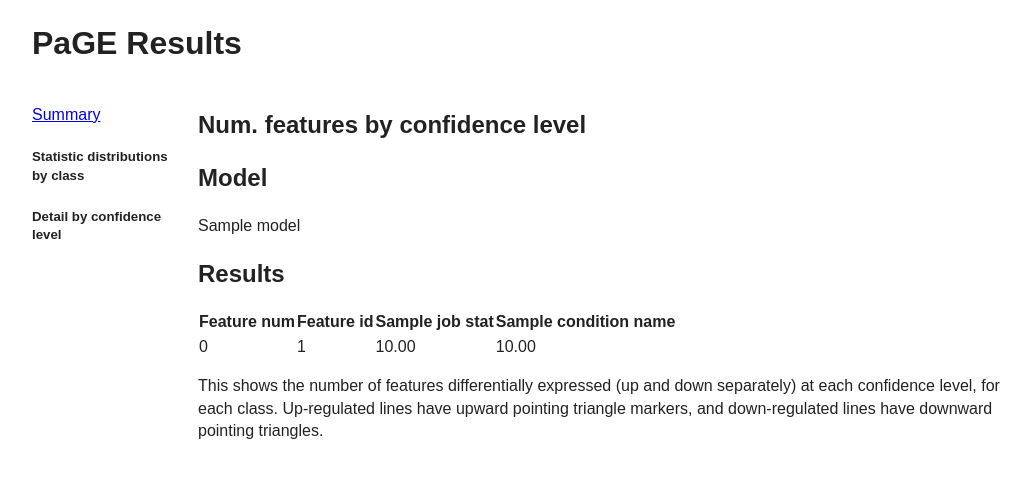
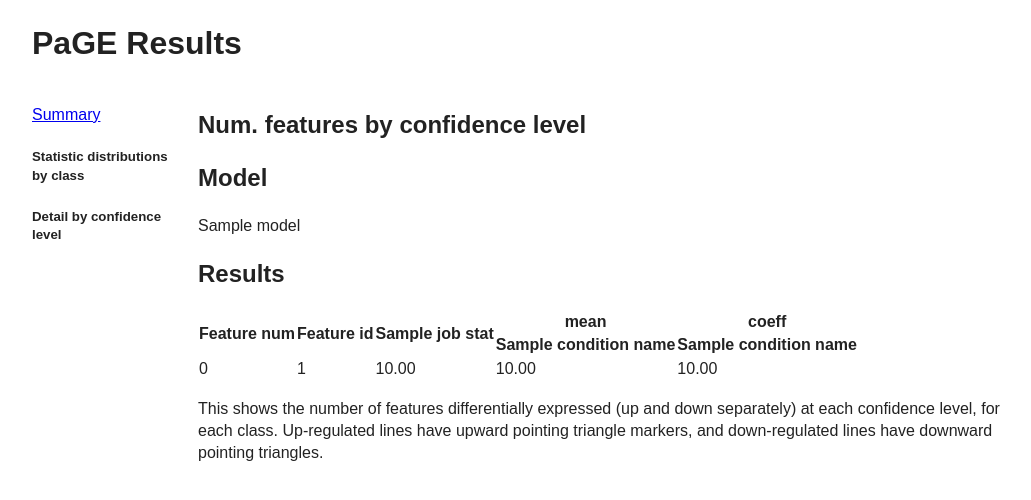
Before and after one commit to itmat/pade, a Python web app: template python/page/templates/index.html in a window 1280 px wide. Shown: the top 500 px of the page, without its empty margins (123-1154 px from the left). Run offline with Jinja, Linux system fonts and the light colour scheme; the template is opened without the code that fills it: most values are stand-ins (such as "Sample title", 1, 10 or a date in 2020); some libraries are stand-ins or nearby versions.

Commit message:
Show coefficients

```diff
--- a/python/page/main.py
+++ b/python/page/main.py
@@ -174,7 +174,12 @@ def do_run(args):
     logging.debug("Shape of means is " + str(np.shape(job.means)))
 
     job.stats = job.stat.compute(reshaped)
+
+    logging.info("Computing coefficients")
+    job.coeffs = job.means - job.means[0]
+
     report.make_report(job)
+
 
 
 
--- a/python/page/templates/index.html
+++ b/python/page/templates/index.html
@@ -18,7 +18,11 @@
         <th>{{ job.stat_name }} stat</th>
 
         {% for name in job.condition_names %}
-        <th>{{ name }}</th>
+        <th>mean<br/>{{ name }}</th>
+        {% endfor %}
+
+        {% for name in job.condition_names %}
+        <th>coeff<br/>{{ name }}</th>
         {% endfor %}
       </tr>
 
@@ -30,9 +34,14 @@
         <!-- Should get list of stats -->
         <td>{{ "%.2f"|format(job.stats[i]) }}</td>
 
-        <!-- Should do one mean per group -->
+        <!-- Mean for each condition -->
         {% for mean in job.means.swapaxes(0, 1)[i] %}
         <td>{{ "%.2f"|format(mean) }}</td>
+        {% endfor %}
+
+        <!-- Coefficient for each condition -->
+        {% for coeff in job.coeffs.swapaxes(0, 1)[i] %}
+        <td>{{ "%.2f"|format(coeff) }}</td>
         {% endfor %}
 
       </tr>
```
